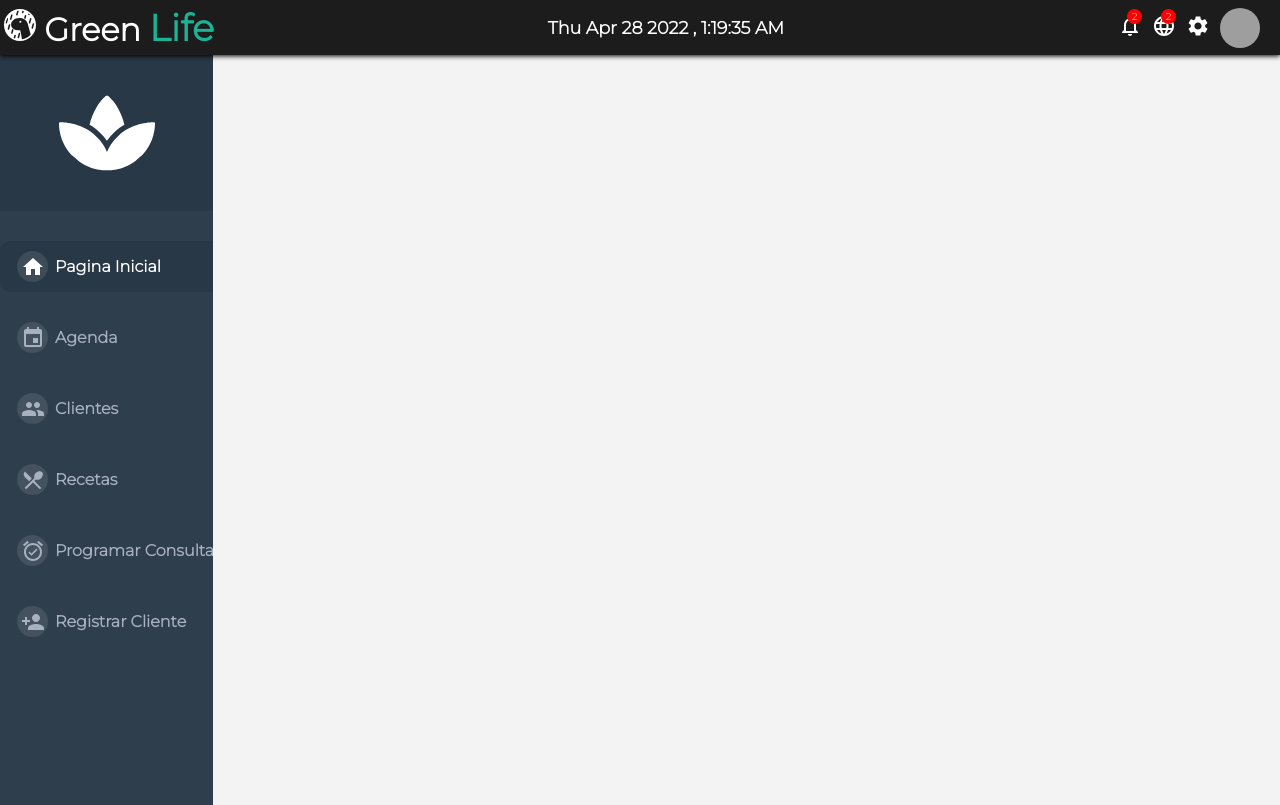
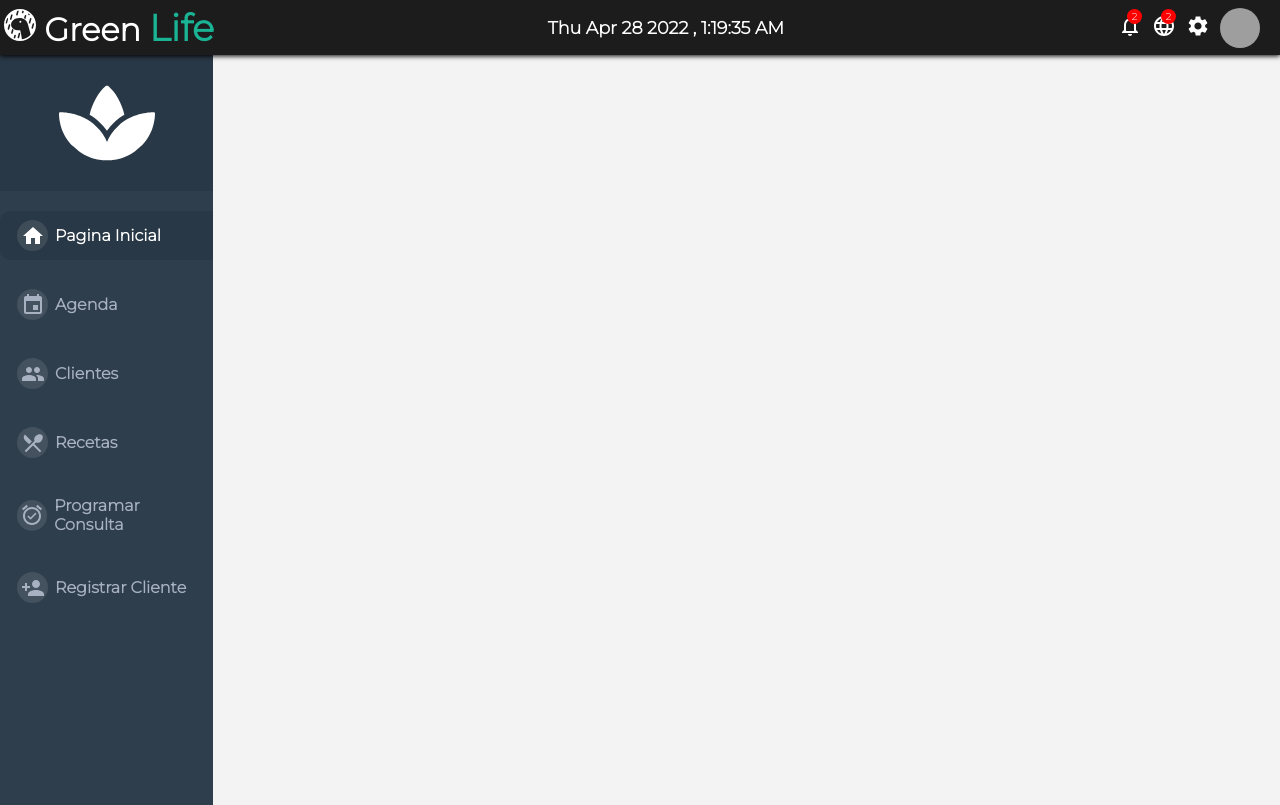
Before and after one commit to AlfredDev/Nutrition-App, a React (Create React App) app in the folder Fronted/: page / in a window 1280 px wide. Built offline with nearby package versions, Linux system fonts and the light colour scheme; grey boxes are pictures that could not be loaded.

Commit message:
Update sidebar.css

```diff
--- a/Fronted/src/Components/Sidebar/sidebar.css
+++ b/Fronted/src/Components/Sidebar/sidebar.css
@@ -12,7 +12,7 @@
 .apple{
     color: white;
     font-size: 6rem;
-    padding: 30px;
+    padding: 20px;
     display: flex;
     align-items: center;
     justify-content: center;
@@ -20,12 +20,12 @@
 }
 
 .sidebarWrapper{
-    padding-top: 10px;
+    padding-top: -5px;
     color: rgb(201, 32, 32);
 }
 
 .sidebarMenu{
-    margin-bottom: 8px;
+    margin-bottom: 50px;
 }
 
 .sidebarList{
@@ -37,8 +37,8 @@
     font-size: 1rem;
     font-weight: 600;
     color: #a7b1c2;
-    padding: 10px 17px;
-    width: 100%;
+    padding: 9px 17px;
+    width: 90%;
     display: flex;
     align-items: center;
     border-radius: 10px;
```
